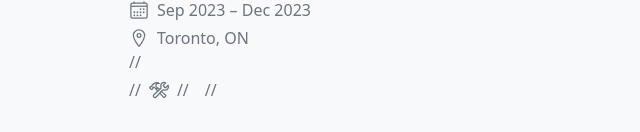
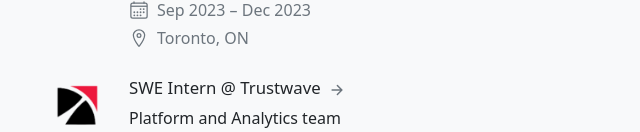
Before and after one commit to rohanxminocha/rohanxminocha.github.io, a React (Create React App) app: page / in a window 1280 px wide. Shown: the part 766-898 px from the top of the page, without its empty margins (283-923 px from the left). Built offline with nearby package versions, Linux system fonts and the light colour scheme.

Commit message:
Add files via upload

```diff
--- a/src/App.js
+++ b/src/App.js
@@ -315,10 +315,10 @@ const App = () => {
                                                         {data.remote && " (Remote)"}
                                                     </p>
                                                 </Stack>
-                                                // <Stack direction="horizontal" gap={2} className="mt-1">
-                                                //     <IoConstructOutline />
-                                                //     <p>{data.skills}</p>
-                                                // </Stack>
+                                                {/* <Stack direction="horizontal" gap={2} className="mt-1">
+                                                    <IoConstructOutline />
+                                                    <p>{data.skills}</p>
+                                                </Stack> */}
                                             </div>
                                         </Stack>
                                     </div>
```
